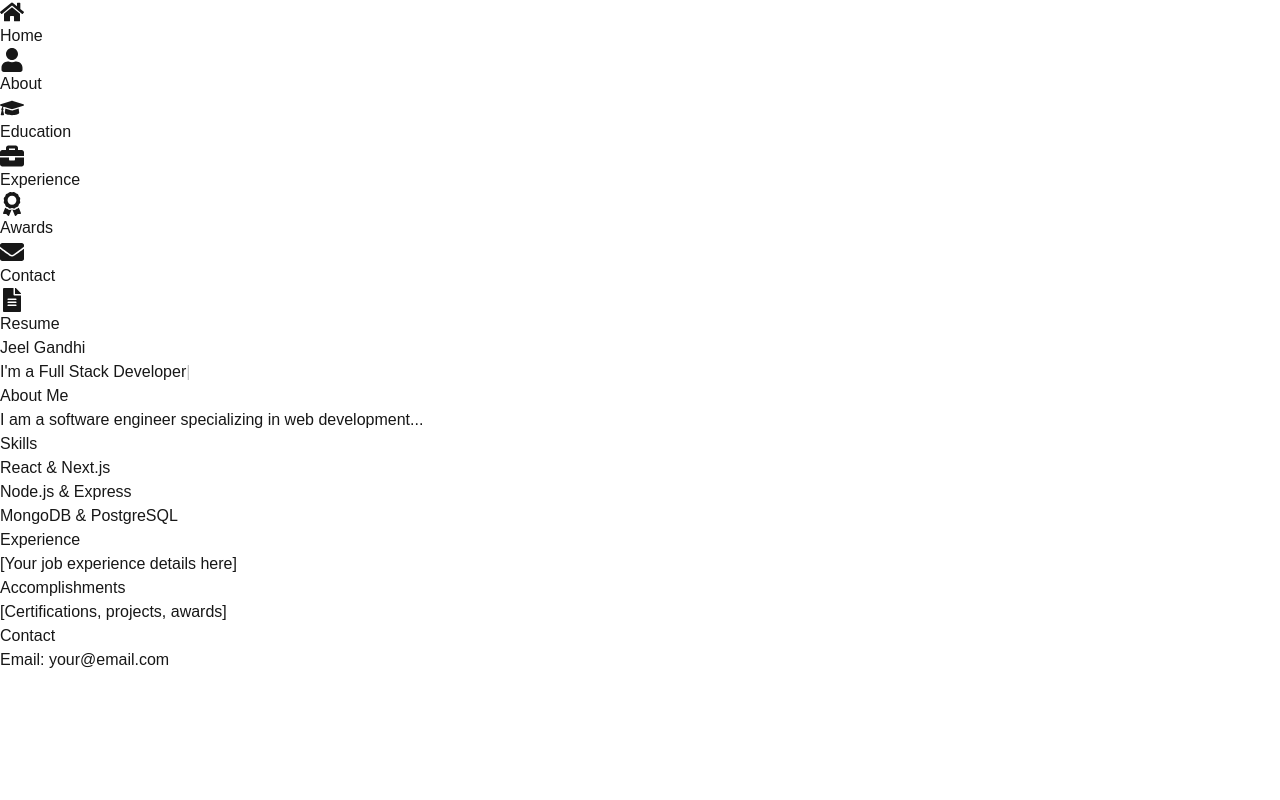
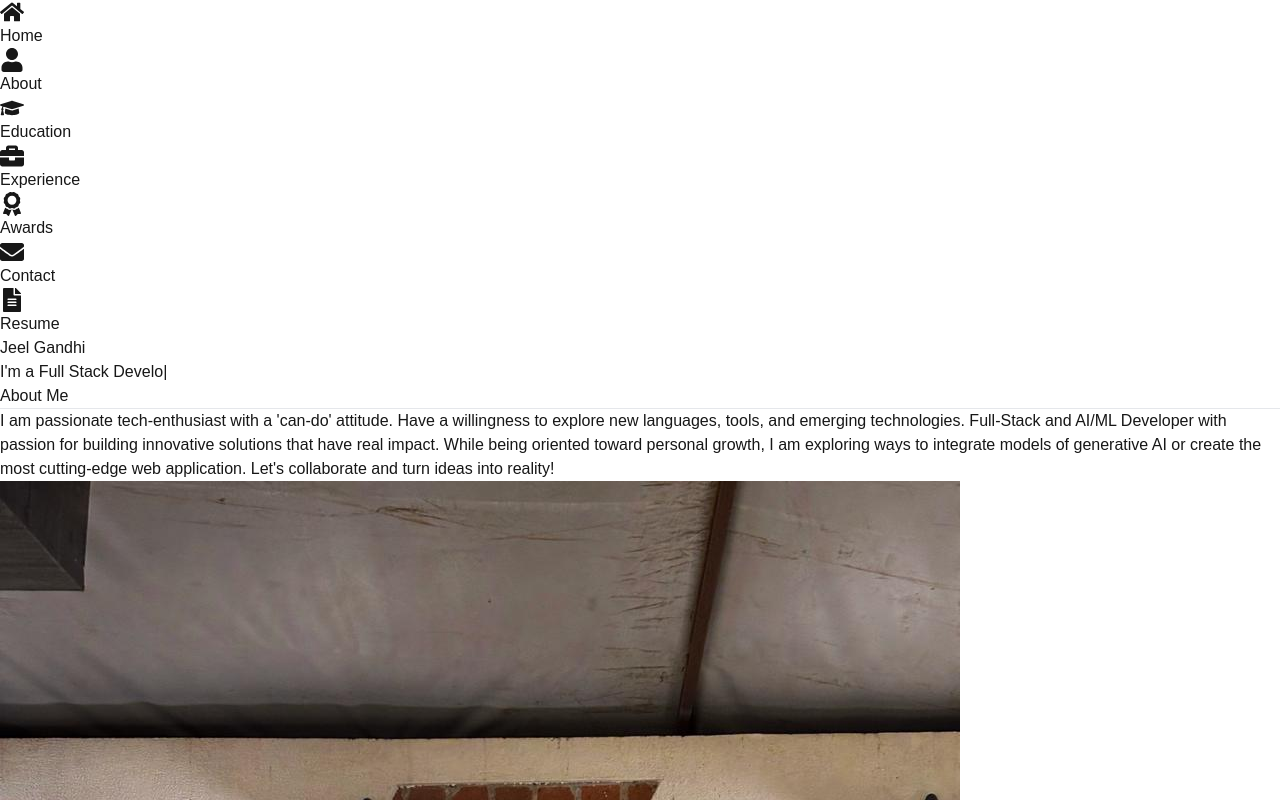
Before and after one commit to JEELGANDHI21/my-portfolio, a Next.js app: page / in a window 1280 px wide. Shown: the top 800 px of the page. Built offline with nearby package versions, Linux system fonts and the light colour scheme.

Commit message:
About Me Added

```diff
--- a/src/app/page.tsx
+++ b/src/app/page.tsx
@@ -10,12 +10,14 @@ import {
   FaFileAlt,
 } from "react-icons/fa";
 import { ReactTyped } from "react-typed";
+import profilePic from "../assets/Profile.jpeg";
+import Image from "next/image";
 
 const Home = () => {
   return (
     <div className="flex min-h-screen bg-gray-100 text-gray-900">
       {/* Sidebar */}
-      <aside className="fixed left-2 top-1/2 transform -translate-y-1/2 flex flex-col items-start space-y-4">
+      <aside className="fixed left-2 top-1/2 transform -translate-y-1/2 flex flex-col items-start space-y-4 w-16">
         <a
           href="#home"
           className="group flex items-center justify-start p-2 rounded-full transition-all transform group-hover:scale-110 hover:bg-gray-300"
@@ -102,7 +104,7 @@ const Home = () => {
       </aside>
 
       {/* Content */}
-      <main className="ml-20 flex-1 p-10">
+      {/* <main className="ml-20 flex-1 p-10">
         <section
           id="home"
           className="h-screen flex flex-col justify-center items-center text-center"
@@ -127,10 +129,74 @@ const Home = () => {
         </section>
 
         <section id="about" className="p-10">
-          <h2 className="text-3xl font-bold">About Me</h2>
-          <p className="text-gray-600 mt-2">
-            I am a software engineer specializing in web development...
-          </p>
+          <div className="container mx-auto p-4">
+            <div className="max-w-3xl mx-auto">
+              <h1 className="text-3xl font-bold mb-4 items-center">About Me</h1>
+
+              <p className="text-lg mb-4">
+                I am passionate tech-enthusiast with a &apos;can-do&apos;
+                attitude. Have a willingness to explore new languages, tools,
+                and emerging technologies. Full-Stack and AI/ML Developer with
+                passion for building innovative solutions that have real impact.
+                While being oriented toward personal growth, I am exploring ways
+                to integrate models of generative AI or create the most
+                cutting-edge web application. Let&apos;s collaborate and turn
+                ideas into reality!
+              </p>
+              <div className="flex items-center space-x-6 mb-4">
+                <Image
+                  src={profilePic}
+                  alt="Your Name"
+                  width={200}
+                  height={200}
+                  className="rounded-full"
+                />
+
+                <div>
+                  <h2 className="text-2xl font-bold mb-2">
+                    Full Stack Developer & AI/ML Enthusiast
+                  </h2>
+                  <div className="mb-4">
+                    <p>
+                      <strong>Highest Education:</strong> Master of Science
+                    </p>
+                    <p>
+                      <strong>City:</strong> Bellevue, WA
+                    </p>
+                    <p>
+                      <strong>Majors:</strong> Computer Science
+                    </p>
+                    <p>
+                      <strong>Email:</strong>{" "}
+                      <a
+                        href="mailto:anything@harshnagoriya.info"
+                        className="text-blue-500"
+                      >
+                        anything@harshnagoriya.info
+                      </a>
+                    </p>
+                  </div>
+
+                  <ul className="list-disc pl-6 space-y-2">
+                    <li>
+                      Demonstrated expertise in backend development, utilizing
+                      Python and Java to create and optimize API endpoints.
+                    </li>
+                    <li>
+                      Proficient in implementing scalable cloud solutions...
+                    </li>
+                    <li>
+                      Familiarity with Agile methodologies and CI/CD pipelines.
+                    </li>
+                    <li>
+                      Proven track record in Software Development Engineer in
+                      Test...
+                    </li>
+                  </ul>
+                </div>
+              </div>
+            </div>
+          </div>
         </section>
 
         <section id="skills" className="p-10 bg-gray-50">
@@ -160,6 +226,119 @@ const Home = () => {
           <h2 className="text-3xl font-bold">Contact</h2>
           <p className="text-gray-600 mt-2">Email: your@email.com</p>
         </section>
+      </main> */}
+      <main className="flex-1 flex justify-center ml-20 p-10">
+        <div className="w-full space-y-44">
+          <section
+            id="home"
+            className="h-screen flex flex-col justify-center items-center text-center"
+          >
+            <h1 className="text-5xl font-bold">Jeel Gandhi</h1>
+            <p className="text-xl text-gray-500 mt-2">
+              I&apos;m a{" "}
+              <span className="text-blue-500">
+                <ReactTyped
+                  strings={[
+                    "Software Developer",
+                    "Full Stack Developer",
+                    "AI/ML Enthusiast",
+                  ]}
+                  typeSpeed={60}
+                  backSpeed={50}
+                  loop
+                />
+              </span>
+            </p>
+          </section>
+
+          {/* About Section */}
+
+          <section
+            id="about"
+            className="p-30 h-screen flex flex-col justify-between mb-72"
+          >
+            <div className="flex flex-col items-center mt-auto">
+              <h1 className="text-3xl font-bold text-center mb-6">About Me</h1>
+              <hr />
+              <p className="text-lg text-center mb-6">
+                I am passionate tech-enthusiast with a &apos;can-do&apos;
+                attitude. Have a willingness to explore new languages, tools,
+                and emerging technologies. Full-Stack and AI/ML Developer with
+                passion for building innovative solutions that have real impact.
+                While being oriented toward personal growth, I am exploring ways
+                to integrate models of generative AI or create the most
+                cutting-edge web application. Let&apos;s collaborate and turn
+                ideas into reality!
+              </p>
+            </div>
+
+            <div className="flex items-center space-x-4 mt-4">
+              <Image
+                src={profilePic}
+                alt="Your Name"
+                className="rounded-full object-cover w-72 h-72  mb-2"
+              />
+              <div className="-mt-10">
+                <h2 className="text-2xl font-bold mb-4">
+                  Full Stack Developer & AI/ML Enthusiast
+                </h2>
+                <p>
+                  <strong>Education:</strong> B.Tech in Information Technology
+                </p>
+                <p>
+                  <strong>City:</strong> Surat, GJ
+                </p>
+                <p>
+                  <strong>Email:</strong>{" "}
+                  <a
+                    href="mailto:jeelgandhi4585@gmail.com"
+                    className="text-blue-500"
+                  >
+                    jeelgandhi4585@gmail.com
+                  </a>
+                </p>
+                <ul className="list-disc pl-6 space-y-2 mt-4">
+                  <li>
+                    Developed full-stack applications using the MERN stack.
+                  </li>
+                  <li>Implemented AI/ML models in Python.</li>
+                  <li>Built backend systems using Spring Boot and Java.</li>
+                </ul>
+              </div>
+            </div>
+          </section>
+
+          {/* Other Sections */}
+          <section id="skills" className="p-10 bg-gray-50">
+            <h2 className="text-3xl font-bold text-center">Skills</h2>
+            <ul className="list-disc ml-6 text-gray-600 mt-2 text-center">
+              <li>React & Next.js</li>
+              <li>Node.js & Express</li>
+              <li>MongoDB & PostgreSQL</li>
+            </ul>
+          </section>
+
+          <section id="experience" className="p-10">
+            <h2 className="text-3xl font-bold text-center">Experience</h2>
+            <p className="text-gray-600 text-center mt-2">
+              [Your job experience details here]
+            </p>
+          </section>
+
+          <section id="accomplishments" className="p-10 bg-gray-50">
+            <h2 className="text-3xl font-bold text-center">Accomplishments</h2>
+            <p className="text-gray-600 text-center mt-2">
+              [Certifications, projects, awards]
+            </p>
+          </section>
+
+          <section id="contact" className="p-10">
+            <h2 className="text-3xl font-bold text-center">Contact</h2>
+            <p className="text-gray-600 text-center mt-2">
+              Email: your@email.com
+            </p>
+          </section>
+        </div>
       </main>
     </div>
   );
```
Also changed, not shown: src/assets/Profile.jpeg (added).
